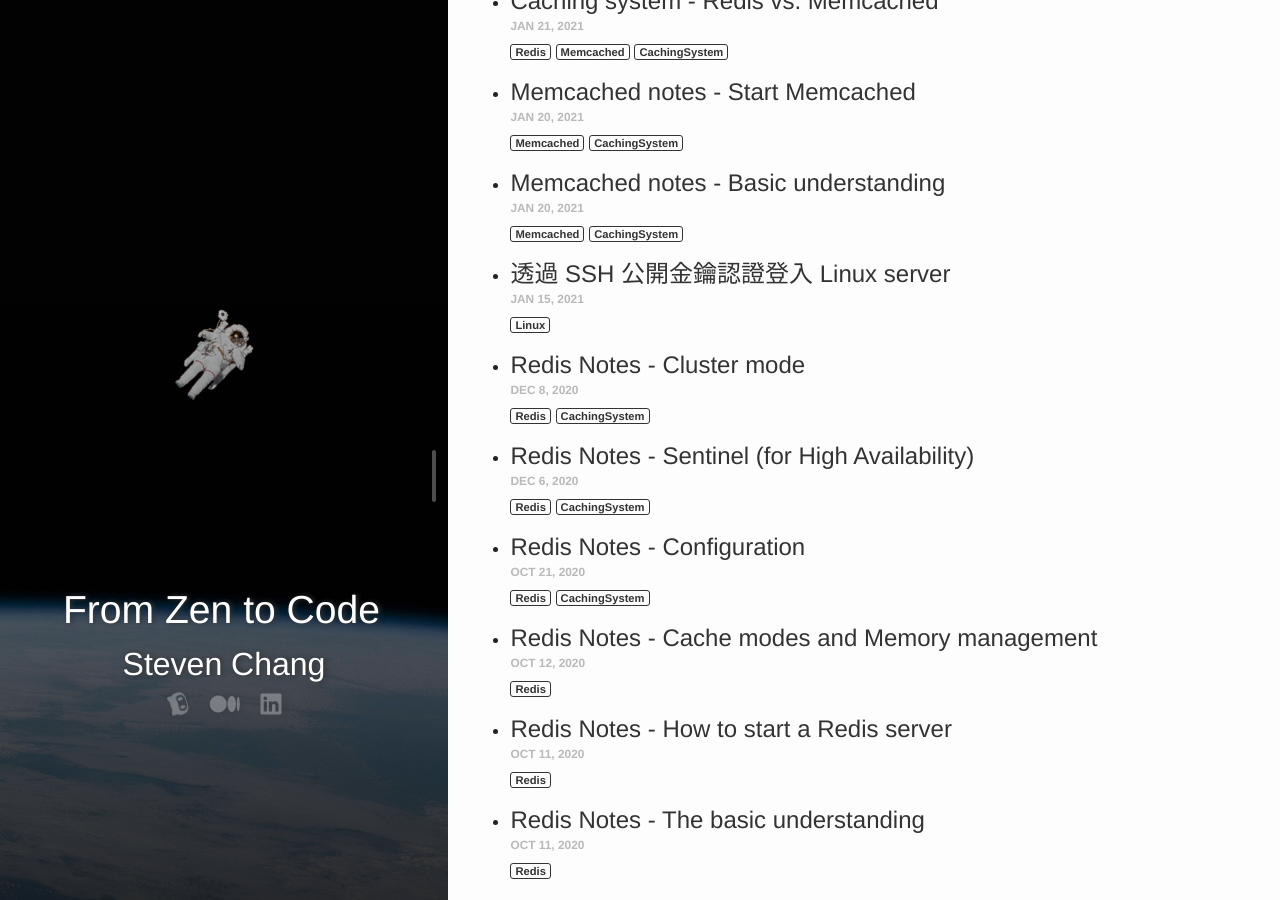
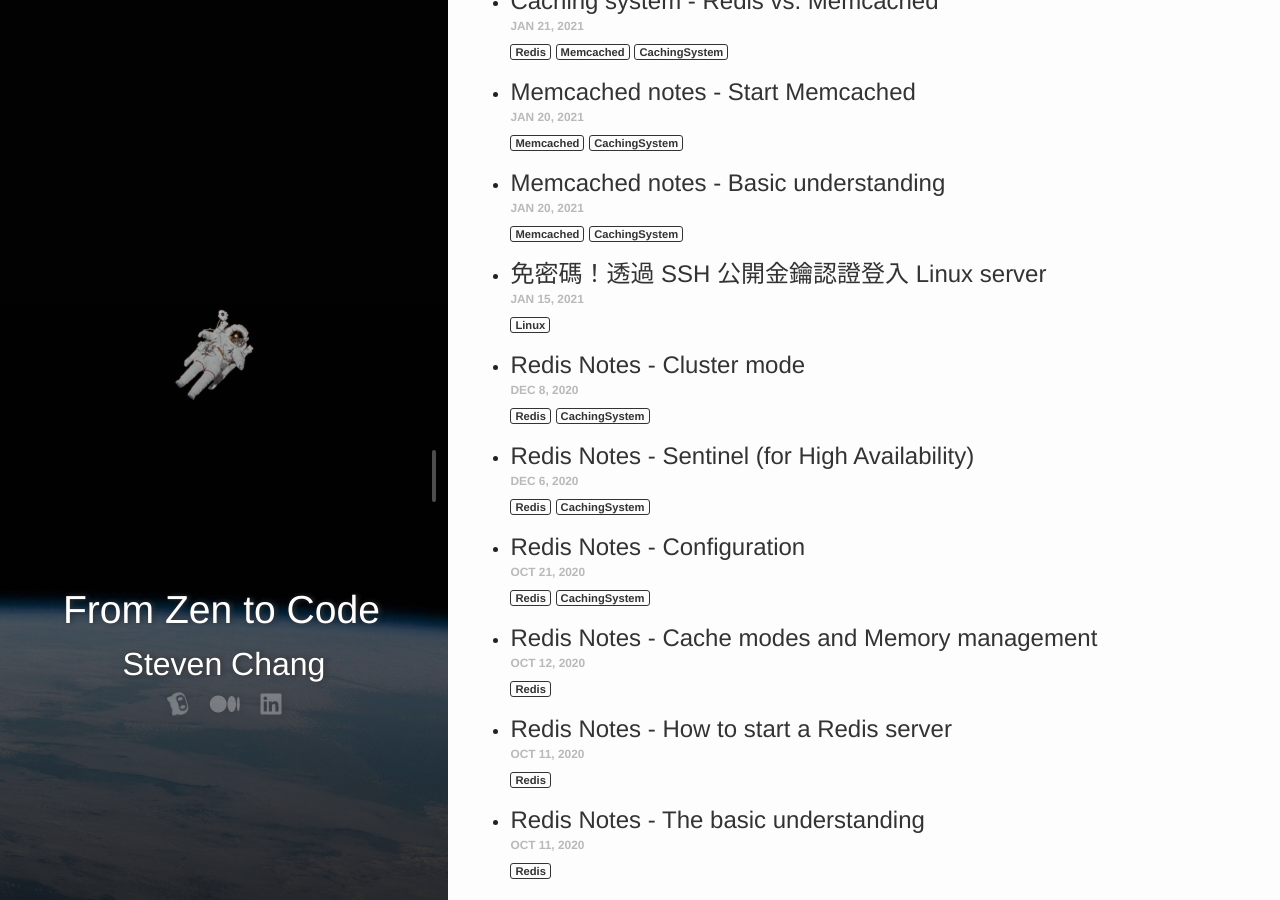
Before and after one commit to stevencch99/stevencch99.github.io, a Jekyll site: the page built from index.md, in a window 1280 px wide and 900 px high, scrolled down 304 px. Built offline with Jekyll 4.4.1, drawn with Linux system fonts in a browser that asks for light colours; nearby versions of some CDN libraries; comment, search, counter and statistics services are not loaded.

Commit message:
Change title of the post 2021-01-15-Log-Linux-server-via-ssh-key.md

```diff
--- a/_posts/2021-01-15-Log-Linux-server-via-ssh-key.md
+++ b/_posts/2021-01-15-Log-Linux-server-via-ssh-key.md
@@ -1,8 +1,8 @@
 ---
 layout: post
-title: "透過 SSH 公開金鑰認證登入 Linux server"
-description: "透過 SSH 公開金鑰認證登入 Linux server"
-crawlertitle: "透過 SSH 公開金鑰認證登入 Linux server"
+title: "免密碼！透過 SSH 公開金鑰認證登入 Linux server"
+description: "免密碼！透過 SSH 公開金鑰認證登入 Linux server"
+crawlertitle: "免密碼！透過 SSH 公開金鑰認證登入 Linux server"
 date: 2021-01-15 18:16:23 +0800
 categories: Linux
 tags: Linux
```
